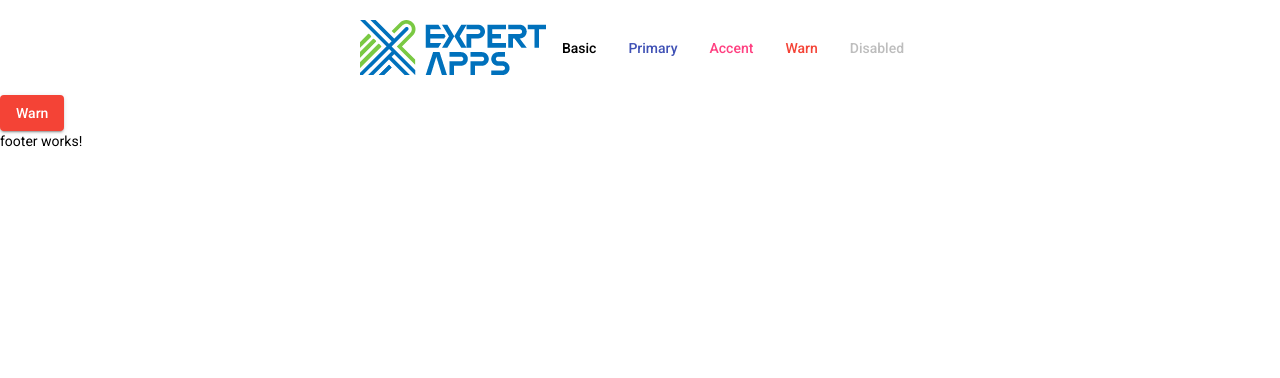
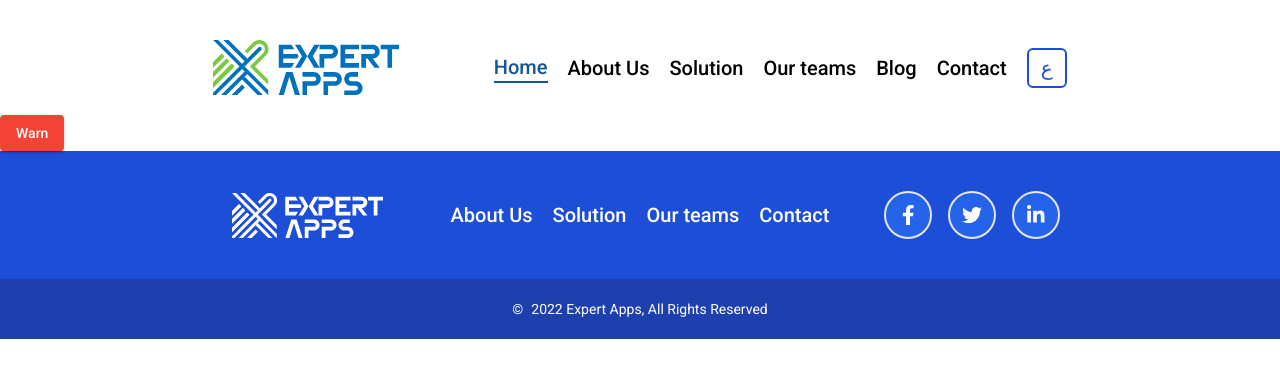
Before and after one commit to emasters-tech/table-task, an Angular app: page / in a window 1280 px wide. Shown: the top 378 px of the page. Built offline with nearby package versions, Linux system fonts and the light colour scheme; no server answers.

Commit message:
feat: header-footer

```diff
--- a/src/app/footer/footer.component.html
+++ b/src/app/footer/footer.component.html
@@ -1 +1,42 @@
-<p>footer works!</p>
+<div class="w-full h-auto flex justify-center items-center py-10 bg-blue-700">
+  <div
+    class="lg:w-2/3 grid lg:grid-cols-4 md:grid-cols-4 sm:lg:grid-cols-1 content-center lg:gap-8 md:gap-4 sm:gap-3"
+  >
+    <div class="flex justify-center items-center">
+      <img src="assets/images/expert-apps-logo-white.png" alt="" />
+    </div>
+
+    <nav
+      class="col-span-2 flex flex-row justify-center items-center gap-5 text-xl font-medium"
+    >
+      <a class="text-white" routerLink="/">About Us</a>
+      <a class="text-white" routerLink="/">Solution</a>
+      <a class="text-white" routerLink="/">Our teams</a>
+      <a class="text-white" routerLink="/">Contact</a>
+    </nav>
+
+    <div class="flex justify-center items-center gap-4">
+      <button
+        class="w-12 h-12 rounded-full bg-blue-600 text-white text-xl border-2 hover:border-white"
+      >
+        <i class="fab fa-facebook-f"></i>
+      </button>
+      <button
+        class="w-12 h-12 rounded-full bg-blue-600 text-white text-xl border-2 hover:border-white"
+      >
+        <i class="fab fa-twitter"></i>
+      </button>
+      <button
+        class="w-12 h-12 rounded-full bg-blue-600 text-white text-xl border-2 hover:border-white"
+      >
+        <i class="fab fa-linkedin-in"></i>
+      </button>
+    </div>
+  </div>
+</div>
+<div
+  class="w-full h-auto flex justify-center items-center bg-blue-800 py-5 text-white font-sm text-md"
+>
+  <span class="mr-2">&copy;</span>
+  2022 Expert Apps, All Rights Reserved
+</div>
--- a/src/app/footer/footer.component.ts
+++ b/src/app/footer/footer.component.ts
@@ -3,13 +3,10 @@ import { Component, OnInit } from '@angular/core';
 @Component({
   selector: 'app-footer',
   templateUrl: './footer.component.html',
-  styleUrls: ['./footer.component.scss']
+  styleUrls: ['./footer.component.scss'],
 })
 export class FooterComponent implements OnInit {
+  public constructor() {}
 
-  constructor() { }
-
-  ngOnInit(): void {
-  }
-
+  public ngOnInit(): void {}
 }
--- a/src/app/header/header.component.html
+++ b/src/app/header/header.component.html
@@ -1,15 +1,26 @@
-<div class="h-auto flex flex-row justify-center items-center ms:gap-4 py-5">
-  <!-- logo -->
-  <div>
+<div class="w-full flex justify-center items-center">
+  <div
+    class="lg:w-2/3 h-auto flex flex-row justify-between items-center py-5 mt-5"
+  >
+    <!-- logo -->
     <img src="assets/images/expert-apps-logo-color.png" alt="" />
+    <!-- navigation -->
+    <nav
+      class="flex flex-row justify-center items-center gap-5 text-xl font-medium"
+    >
+      <a class="text-black" routerLink="/" routerLinkActive="activeLink"
+        >Home</a
+      >
+      <a class="text-black" routerLink="/">About Us</a>
+      <a class="text-black" routerLink="/">Solution</a>
+      <a class="text-black" routerLink="/">Our teams</a>
+      <a class="text-black" routerLink="/">Blog</a>
+      <a class="text-black" routerLink="/">Contact</a>
+      <button
+        class="py-1 px-3 rounded-md border-2 hover:text-white hover:bg-blue-700 border-blue-700 text-center text-blue-700"
+      >
+        ع
+      </button>
+    </nav>
   </div>
-  <!-- navigation -->
-  <nav class="flex flex-row justify-center items-center gap-3">
-    <ul class="list-none"></ul>
-  </nav>
-  <button mat-button>Basic</button>
-  <button mat-button color="primary">Primary</button>
-  <button mat-button color="accent">Accent</button>
-  <button mat-button color="warn">Warn</button>
-  <button mat-button disabled>Disabled</button>
 </div>
--- a/src/app/header/header.component.scss
+++ b/src/app/header/header.component.scss
@@ -0,0 +1,4 @@
+.activeLink {
+  color: #125699;
+  border-bottom: 2px solid #125699;
+}
--- a/src/app/header/header.component.ts
+++ b/src/app/header/header.component.ts
@@ -5,8 +5,4 @@ import { Component, OnInit } from '@angular/core';
   templateUrl: './header.component.html',
   styleUrls: ['./header.component.scss'],
 })
-export class HeaderComponent implements OnInit {
-  public constructor() {}
-
-  public ngOnInit(): void {}
-}
+export class HeaderComponent {}
--- a/src/app/post-dialog/post-dialog.component.ts
+++ b/src/app/post-dialog/post-dialog.component.ts
@@ -3,13 +3,10 @@ import { Component, OnInit } from '@angular/core';
 @Component({
   selector: 'app-post-dialog',
   templateUrl: './post-dialog.component.html',
-  styleUrls: ['./post-dialog.component.scss']
+  styleUrls: ['./post-dialog.component.scss'],
 })
 export class PostDialogComponent implements OnInit {
+  public constructor() {}
 
-  constructor() { }
-
-  ngOnInit(): void {
-  }
-
+  public ngOnInit(): void {}
 }
--- a/src/index.html
+++ b/src/index.html
@@ -15,10 +15,22 @@
       href="https://fonts.googleapis.com/icon?family=Material+Icons"
       rel="stylesheet"
     />
-      <link rel="preconnect" href="https://fonts.gstatic.com">
-    <link href="https://fonts.googleapis.com/css2?family=Roboto:wght@300;400;500&display=swap" rel="stylesheet">
-    <link href="https://fonts.googleapis.com/icon?family=Material+Icons" rel="stylesheet">
-</head>
+    <link rel="preconnect" href="https://fonts.gstatic.com" />
+    <link
+      href="https://fonts.googleapis.com/css2?family=Roboto:wght@300;400;500&display=swap"
+      rel="stylesheet"
+    />
+    <link
+      href="https://fonts.googleapis.com/icon?family=Material+Icons"
+      rel="stylesheet"
+    />
+    <script
+      defer
+      src="https://pro.fontawesome.com/releases/v5.10.0/js/all.js"
+      integrity="sha384-G/ZR3ntz68JZrH4pfPJyRbjW+c0+ojii5f+GYiYwldYU69A+Ejat6yIfLSxljXxD"
+      crossorigin="anonymous"
+    ></script>
+  </head>
   <body class="mat-typography">
     <app-root></app-root>
   </body>
--- a/src/styles.scss
+++ b/src/styles.scss
@@ -168,8 +168,6 @@ svg#rocket-smoke {
   z-index: -10;
 }
 
-a,
-a:visited,
 a:hover {
   color: #1976d2;
   text-decoration: none;
@@ -311,5 +309,11 @@ table {
   border-spacing: 0 10px !important;
 }
 
-html, body { height: 100%; }
-body { margin: 0; font-family: Roboto, "Helvetica Neue", sans-serif; }
+html,
+body {
+  height: 100%;
+}
+body {
+  margin: 0;
+  font-family: Roboto, "Helvetica Neue", sans-serif;
+}
```
Also changed, not shown: src/assets/images/expert-apps-logo-white.png (added).
